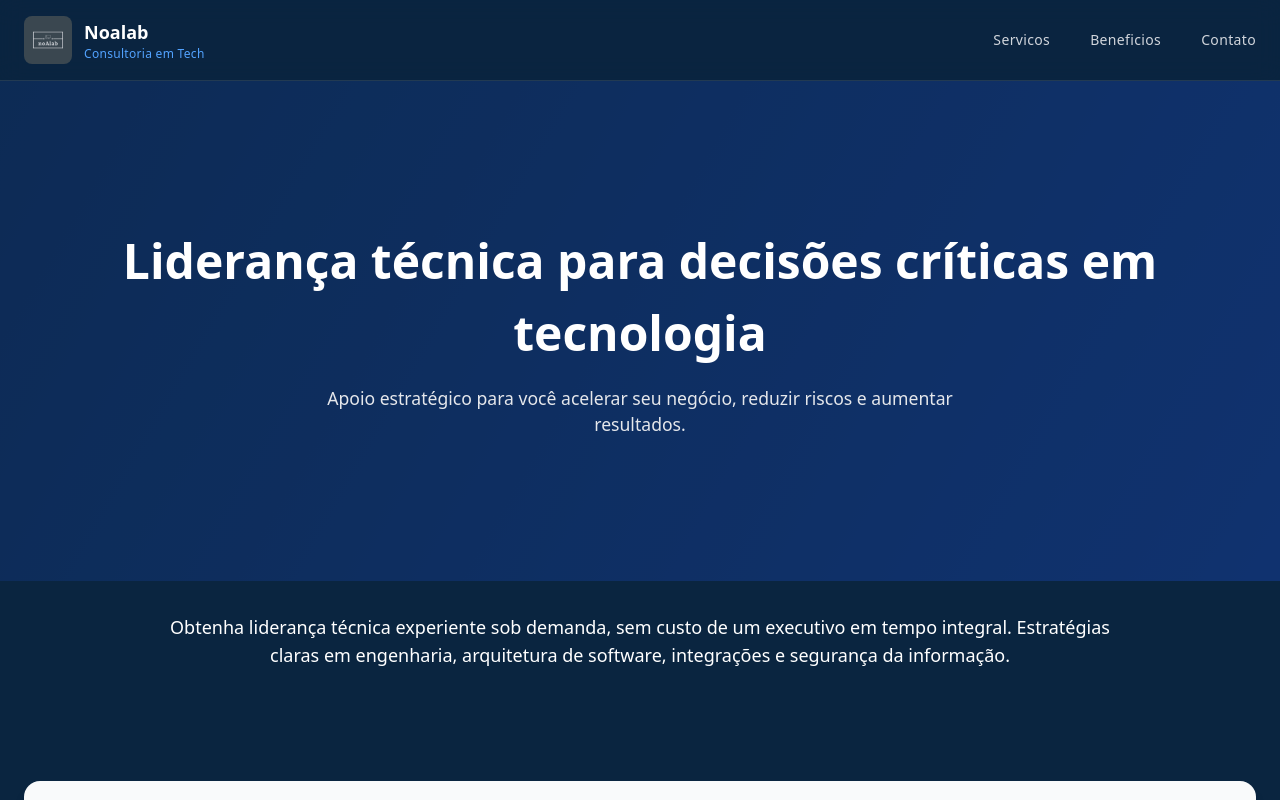
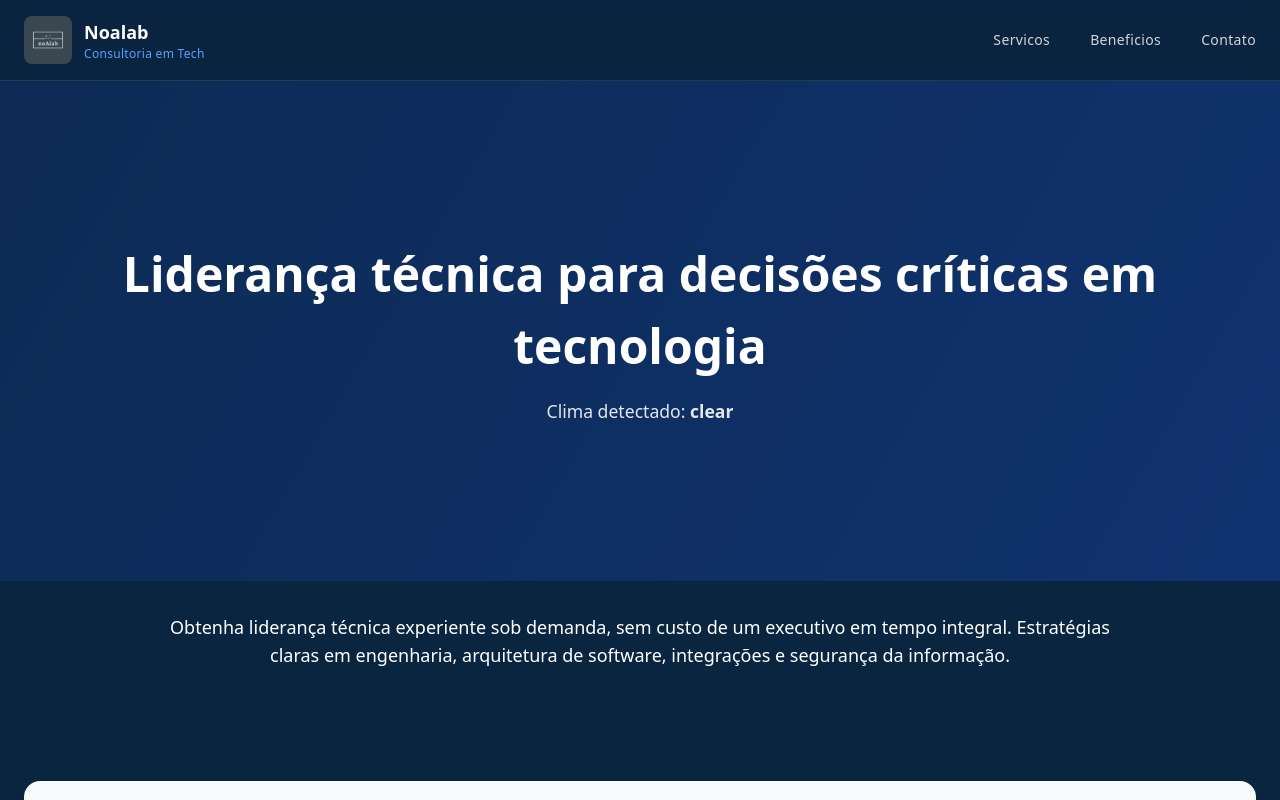
Before and after one commit to Noalab-Develop/platform, a Next.js app in the folder apps/web/: page / in a window 1280 px wide. Shown: the top 800 px of the page. Built offline with nearby package versions, Linux system fonts and the light colour scheme; no server answers.

Commit message:
debug banner

```diff
--- a/apps/web/components/HeroBanner.tsx
+++ b/apps/web/components/HeroBanner.tsx
@@ -5,15 +5,19 @@ import { useWeather } from "@/hooks/useWeather";
 export function HeroBanner() {
   const weather = useWeather();
 
+  console.log("WEATHER STATE:", weather);
+
   return (
     <section className={`hero hero-${weather}`}>
       <div className="hero-overlay" />
+
       <div className="hero-content">
         <h1 className="hero-title">
           Liderança técnica para decisões críticas em tecnologia
         </h1>
+
         <p className="hero-subtitle">
-          Apoio estratégico para você acelerar seu negócio, reduzir riscos e aumentar resultados.
+          Clima detectado: <strong>{weather}</strong>
         </p>
       </div>
     </section>
```
